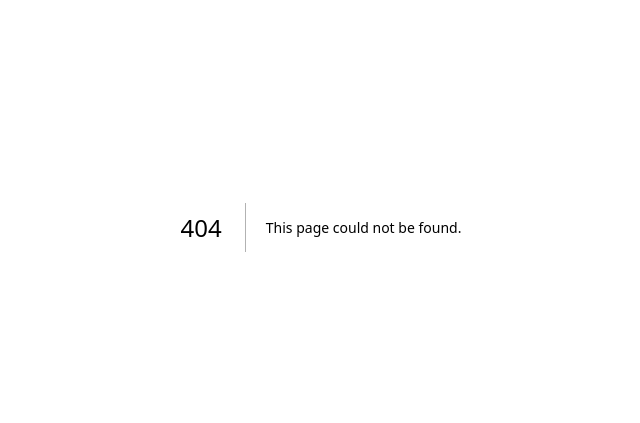
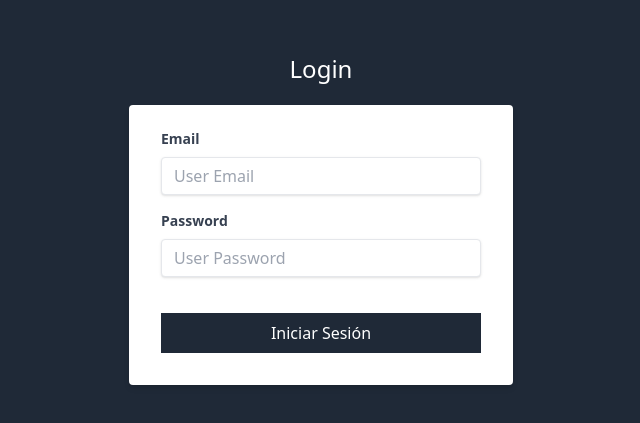
Before and after one commit to Mande-Project/Mande-Frontend, a Next.js app in the folder client/: page /login in a window 1280 px wide. Before the commit this address had no page. Shown: the part 173-596 px from the top of the page, without its empty margins (319-959 px from the left). Built offline with nearby package versions, Linux system fonts and the light colour scheme.

Commit message:
Login for a general user and without validation added

```diff
--- a/client/components/Header.jsx
+++ b/client/components/Header.jsx
@@ -1,14 +1,13 @@
 import React from 'react';
 
 const Header = () => {
+  const { name } = { name: 'Test Name' };
 
-    const { nombre } = { nombre: "Nombre de Prueba" }
-
-    return (
-        <div className="flex justify-end mb-6">
-            <p className="mr-2">Hola: {nombre}</p>
-        </div>
-    );
+  return (
+    <div className="flex justify-end mb-6">
+      <p className="mr-2">Hola: {name}</p>
+    </div>
+  );
 };
 
 export default Header;
--- a/client/components/Layout.jsx
+++ b/client/components/Layout.jsx
@@ -1,11 +1,20 @@
-// import Head from 'next/head';
-import React from 'react';
+import { useRouter } from 'next/router';
+import React, { Fragment } from 'react';
 import Header from './Header';
 import Sidebar from './Sidebar';
 
 const Layout = ({ children }) => {
+	// Routing hook
+	const router = useRouter();
+	console.log(router.pathname);
+
 	return (
-        <>
+		<Fragment>
+			{router.pathname === '/login' || router.pathname === '/register' ? (
+				<div className="bg-gray-800 min-h-screen flex flex-col justify-center">
+					<div>{children}</div>
+				</div>
+			) : (
 				<div className="bg-gray-200 min-h-screen">
 					<div className="flex min-h-screen">
 						<Sidebar />
@@ -16,7 +25,8 @@ const Layout = ({ children }) => {
 						</main>
 					</div>
 				</div>
-        </>
+			)}
+		</Fragment>
 	);
 };
 
--- a/client/components/Sidebar.jsx
+++ b/client/components/Sidebar.jsx
@@ -3,7 +3,7 @@ import { useRouter } from 'next/router';
 import React from 'react';
 
 const Sidebar = () => {
-    // Routing de next
+  // Routing hook
   const router = useRouter();
 
   return (
--- a/client/package.json
+++ b/client/package.json
@@ -9,8 +9,10 @@
     "lint": "next lint"
   },
   "dependencies": {
+    "formik": "^2.4.5",
     "next": "13.5.2",
     "react": "18.2.0",
-    "react-dom": "18.2.0"
+    "react-dom": "18.2.0",
+    "yup": "^1.2.0"
   }
 }
--- a/client/pages/index.js
+++ b/client/pages/index.js
@@ -4,7 +4,7 @@ import React, { useEffect } from 'react';
 
 
 const Index = () => {
-
+  // Routing hook
   const router = useRouter();
 
   return (
--- /dev/null
+++ b/client/pages/login.jsx
@@ -0,0 +1,55 @@
+import Layout from '@/components/Layout'
+import React, { Fragment } from 'react'
+
+const Login = () => {
+  return (
+    <Fragment>
+      <Layout>
+        <h1 className="text-center text-2xl text-white font-light">Login</h1>
+
+        <div className="flex justify-center mt-5">
+          <div className="w-full max-w-sm">
+            <form
+              className="bg-white rounded shadow-md px-8 pt-6 pb-8 mb-4"
+            >
+              <div className="mb-4">
+                <label className="block text-gray-700 text-sm font-bold mb-2" htmlFor="email">
+                  Email
+                </label>
+
+                <input
+                  className="shadow appearance-none border rounded w-full py-2 px-3 text-gray-700 leading-tight focus:outline-none focus:shadow-outline"
+                  id="email"
+                  type="email"
+                  placeholder="User Email"
+                />
+              </div>
+
+              <div className="mb-4">
+                <label className="block text-gray-700 text-sm font-bold mb-2" htmlFor="password">
+                  Password
+                </label>
+
+                <input
+                  className="shadow appearance-none border rounded w-full py-2 px-3 text-gray-700 leading-tight focus:outline-none focus:shadow-outline"
+                  id="password"
+                  type="password"
+                  placeholder="User Password"
+                />
+              </div>
+
+              <input
+                type="submit"
+                className="bg-gray-800 w-full mt-5 p-2 text-white uppercas hover:cursor-pointer hover:bg-gray-900"
+                value="Iniciar Sesión"
+              />
+
+            </form>
+          </div>
+        </div>
+      </Layout>
+    </Fragment>
+  )
+}
+
+export default Login
```
Also changed, not shown: 1 other file (tests, documents, lock files or other folders). Lines whose indentation alone changed are shown as unchanged.
